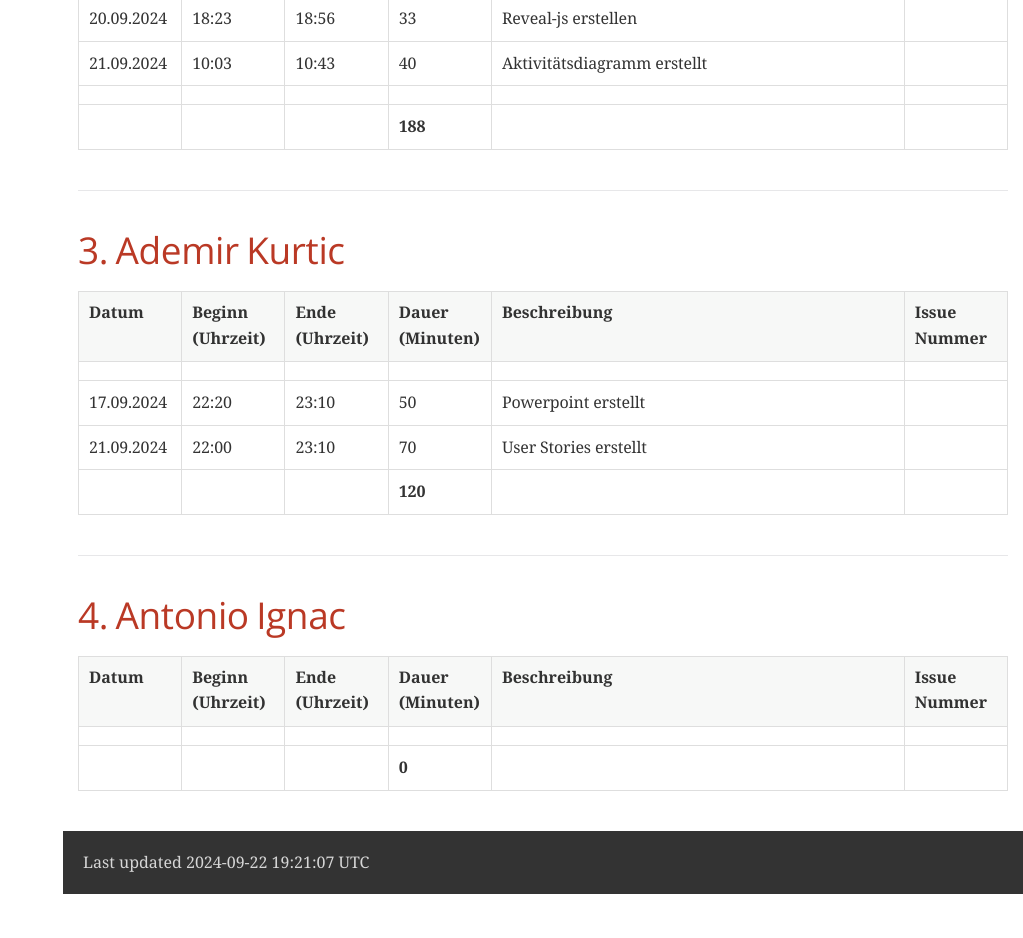
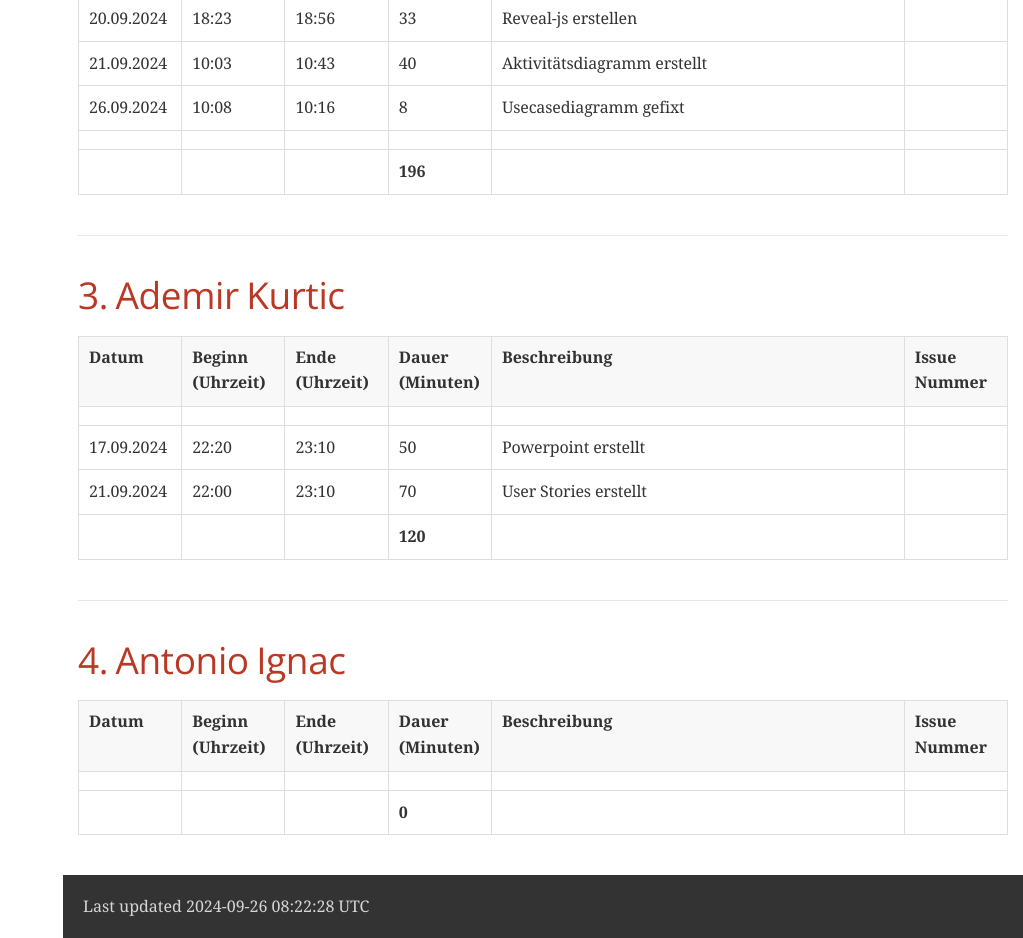
Before and after one commit to Spread-Share/SpreadShare-Documents, a plain HTML site: page Arbeitsstunden.html in a window 1280 px wide. Shown: the part 942-1880 px from the top of the page, without its empty margins (257-1280 px from the left). Before the commit the page ends 1836 px from the top, so only its background shows below. Drawn offline with nearby package versions, Linux system fonts and the light colour scheme; a web font is replaced by a local one.

Commit message:
Deploying to gh-pages from @ SaydamArda/SpreadShare@212f660270066a6422f7a7440ae8c71bb7bc4858 🚀

```diff
--- a/Arbeitsstunden.html
+++ b/Arbeitsstunden.html
@@ -612,6 +612,14 @@ body.book #toc,body.book #preamble,body.book h1.sect0,body.book .sect1>h2{page-b
 <td class="tableblock halign-left valign-top"></td>
 </tr>
 <tr>
+<td class="tableblock halign-left valign-top"><p class="tableblock">26.09.2024</p></td>
+<td class="tableblock halign-left valign-top"><p class="tableblock">10:08</p></td>
+<td class="tableblock halign-left valign-top"><p class="tableblock">10:16</p></td>
+<td class="tableblock halign-left valign-top"><p class="tableblock">8</p></td>
+<td class="tableblock halign-left valign-top"><p class="tableblock">Usecasediagramm gefixt</p></td>
+<td class="tableblock halign-left valign-top"></td>
+</tr>
+<tr>
 <td class="tableblock halign-left valign-top"></td>
 <td class="tableblock halign-left valign-top"></td>
 <td class="tableblock halign-left valign-top"></td>
@@ -623,7 +631,7 @@ body.book #toc,body.book #preamble,body.book h1.sect0,body.book .sect1>h2{page-b
 <td class="tableblock halign-left valign-top"></td>
 <td class="tableblock halign-left valign-top"></td>
 <td class="tableblock halign-left valign-top"></td>
-<td class="tableblock halign-left valign-top"><p class="tableblock"><strong>188</strong></p></td>
+<td class="tableblock halign-left valign-top"><p class="tableblock"><strong>196</strong></p></td>
 <td class="tableblock halign-left valign-top"></td>
 <td class="tableblock halign-left valign-top"></td>
 </tr>
@@ -736,7 +744,7 @@ body.book #toc,body.book #preamble,body.book h1.sect0,body.book .sect1>h2{page-b
 </div>
 <div id="footer">
 <div id="footer-text">
-Last updated 2024-09-22 19:21:07 UTC
+Last updated 2024-09-26 08:22:28 UTC
 </div>
 </div>
 </body>
```
Also changed, not shown: Pflichtenheft.html (+2 -2 lines), Projektauftrag.html (+1 -1 lines), Projektidee.html (+1 -1 lines), Umfeldanalyse.html (+1 -1 lines), index.html (+1 -1 lines), images/Usecasediagramme.png, 2 other files.
